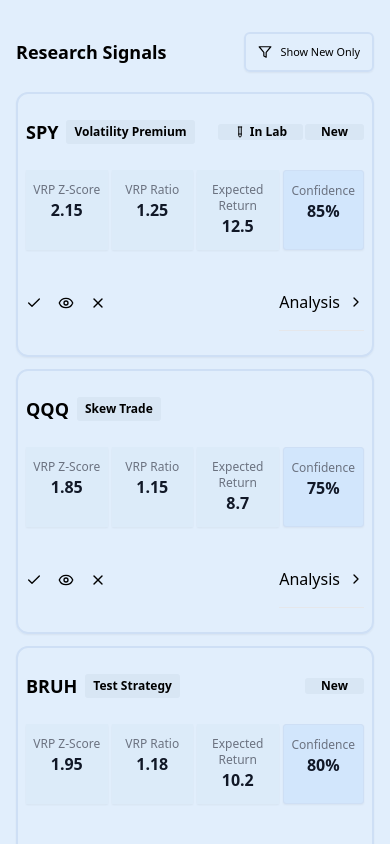
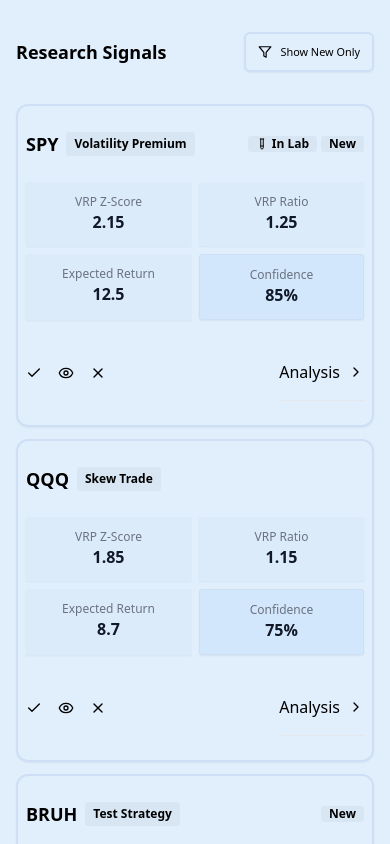
Before and after one commit to Nii-101/Research-Signal-Platform-Frontend, a React (Vite) app in the folder research-signal-app/: page / in a window 390 px wide. Shown: the top 844 px of the page. Built offline with nearby package versions, Linux system fonts and the light colour scheme.

Commit message:
Update README with app overview, components, key features, and future improvements; enhance SignalCard and SignalList with tooltips and styling adjustments; change document title to 'Signal Haven'

```diff
--- a/research-signal-app/components/SignalCard.jsx
+++ b/research-signal-app/components/SignalCard.jsx
@@ -56,22 +56,22 @@
             </Tooltip>
           </TooltipProvider>
         </div>
-        <div className="flex items-center gap-0.5 md:gap-2">
+        <div className="flex items-center gap-1 md:gap-2">
           {signal.inLab && (
-            <div className="text-xs md:text-sm flex items-center gap-1 font-semibold bg-[#d8e6f4] px-4 rounded-[3px]">
+            <div className="text-xs md:text-sm flex items-center gap-1 font-semibold bg-[#d8e6f4] px-2 sm:px-4 rounded-[3px]">
               <TestTube className="size-3 md:size-3.5" />
               <span>In Lab</span>
             </div>
           )}
           {signal.isNew && (
-            <span className="text-xs md:text-sm bg-[#d8e6f4] font-semibold px-4 rounded-[3px]">
+            <span className="text-xs md:text-sm bg-[#d8e6f4] font-semibold px-2 sm:px-4 rounded-[3px]">
               New
             </span>
           )}
         </div>
       </div>
 
-      <div className="grid grid-cols-4 gap-1  md:gap-3">
+      <div className="grid grid-cols-2 sm:grid-cols-4 gap-2 sm:gap-3">
         <Card className="p-1 py-3 text-center bg-[#dcebf9] rounded-lg">
           <p className="text-xs text-gray-500">VRP Z-Score</p>
           <p className="md:text-xl font-bold text-gray-900">
@@ -163,16 +163,16 @@
           <AccordionItem value="item-1">
             <AccordionTrigger className="flex gap-2">Analysis</AccordionTrigger>
             <AccordionContent className="pt-6">
-              <div className="grid grid-cols-3 gap-4 mb-6">
-                <div className="bg-blue-50 p-4 rounded-lg">
+              <div className="max-sm:w-full grid grid-cols-3 gap-4 mb-6">
+                <div className="bg-blue-50 p-1.5 sm:p-4 rounded-lg">
                   <p className="text-xs text-gray-600 mb-1">Historical Win Rate</p>
                   <p className="font-bold text-gray-900">76%</p>
                 </div>
-                <div className="bg-blue-50 p-4 rounded-lg">
+                <div className="bg-blue-50 p-1.5 sm:p-4 rounded-lg">
                   <p className="text-xs text-gray-600 mb-1">Avg. Hold Time</p>
                   <p className="font-bold text-gray-900">14.3 days</p>
                 </div>
-                <div className="bg-blue-50 p-4 rounded-lg">
+                <div className="bg-blue-50 p-1.5 sm:p-4 rounded-lg">
                   <p className="text-xs text-gray-600 mb-1">Risk Score</p>
                   <p className="font-bold text-gray-900">Medium</p>
                 </div>
--- a/research-signal-app/components/SignalList.jsx
+++ b/research-signal-app/components/SignalList.jsx
@@ -3,6 +3,8 @@
 import SignalCard from "./SignalCard";
 import { useEffect, useState } from "react";
 import Loader from "./loader";
+import { Tooltip, TooltipContent, TooltipProvider } from "./ui/tooltip";
+import { TooltipTrigger } from "@radix-ui/react-tooltip";
 
 const MOCK_API_DELAY = 1000;
 
@@ -90,9 +92,12 @@
   }
 
   return (
-    <div className="space-y-5 md:space-y-12 px-4 py-8 lg:px-8">
+    <div className="space-y-8 md:space-y-12 px-4 py-8 lg:px-8">
       <header className="w-full flex items-center justify-between ">
         <h1 className="text-lg md:text-3xl font-bold md:font-bold">Research Signals</h1>
+        <TooltipProvider>
+          <Tooltip>
+            <TooltipTrigger asChild>
               <Toggle
                 style={{ border: "2px solid #cedff5", borderRadius: "6px" }}
                 pressed={showNewOnly}
@@ -102,9 +107,15 @@
               >
                 <div className="flex gap-2 items-center">
                   <FilterIcon size={14}/>
-            <p>Show New Only</p>
+                  <p>{showNewOnly ? 'Show All' : 'Show New Only'}</p>
                 </div>
               </Toggle>
+            </TooltipTrigger>
+            <TooltipContent className="bg-gray-800 px-4 py-2 tracking-wider ring-1 ring-white rounded-[2px] text-sm font-medium text-white shadow-md">
+              <p className="m-0">Filter to show only new signals</p>
+            </TooltipContent>
+          </Tooltip>
+        </TooltipProvider>
       </header>
 
       <main className="w-full max-lg:space-y-3 lg:grid gap-6 grid-cols-2 grid-rows-auto">
--- a/research-signal-app/index.html
+++ b/research-signal-app/index.html
@@ -4,7 +4,7 @@
     <meta charset="UTF-8" />
     <link rel="icon" type="image/svg+xml" href="/vite.svg" />
     <meta name="viewport" content="width=device-width, initial-scale=1.0" />
-    <title>Vite + React</title>
+    <title>Signal Haven</title>
   </head>
   <body style="background-color: #dce3ea ;">
     <div id="root"></div>
```
Also changed, not shown: 1 other file (tests, documents, lock files or other folders). Lines whose indentation alone changed are shown as unchanged.
